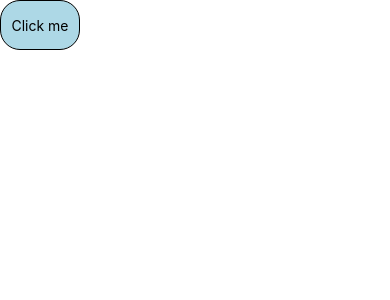
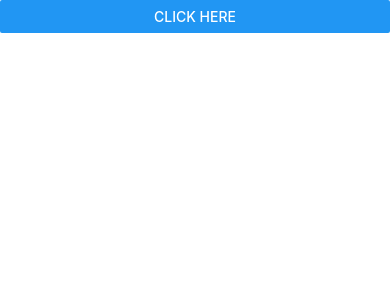
Before and after one commit to JAYATEJA04/ToDo-application_RN, a React Native app: screen / in a window 390 px wide. Shown: the top 300 px of the page. Built offline with nearby package versions, Linux system fonts and the light colour scheme.

Commit message:
Revert "version1, draggable boxes"
This reverts commit 71dad754c8f0381250cf70b3bd3a6def7565c3fb.

```diff
--- a/App.tsx
+++ b/App.tsx
@@ -1,13 +1,6 @@
 /* eslint-disable react-native/no-inline-styles */
 import React, {useState} from 'react';
-import {
-  Button,
-  Text,
-  View,
-  FlatList,
-  SafeAreaView,
-  TouchableOpacity,
-} from 'react-native';
+import {Button, Text, View, FlatList, SafeAreaView} from 'react-native';
 import MainUI from './src/components/MainUI';
 import Animate from './src/components/Animation';
 
@@ -17,31 +10,18 @@ const App = () => {
   const handlePress = () => {
     setAnimateBox(prev => [...prev, animateBox]);
   };
-  const count = 0;
 
   return (
-    <View style={{flex: 1}}>
-      <TouchableOpacity
-        style={{
-          height: 50,
-          width: 80,
-          borderWidth: 1,
-          borderRadius: 20,
-          alignItems: 'center',
-          justifyContent: 'center',
-          backgroundColor: 'lightblue',
-        }}
-        onPress={handlePress}>
-        <Text style={{color: 'black'}}>Click me</Text>
-      </TouchableOpacity>
+    <SafeAreaView style={{flex: 1}}>
+      <Button title="Click here" onPress={handlePress}/>
       <FlatList
         data={animateBox}
-        renderItem={() => <Animate boxId={count} />}
+        renderItem={() => <Animate />}
         key={'_'}
         keyExtractor={index => '_' + index.toString()}
         numColumns={2}
       />
-    </View>
+    </SafeAreaView>
   );
 };
 
```
